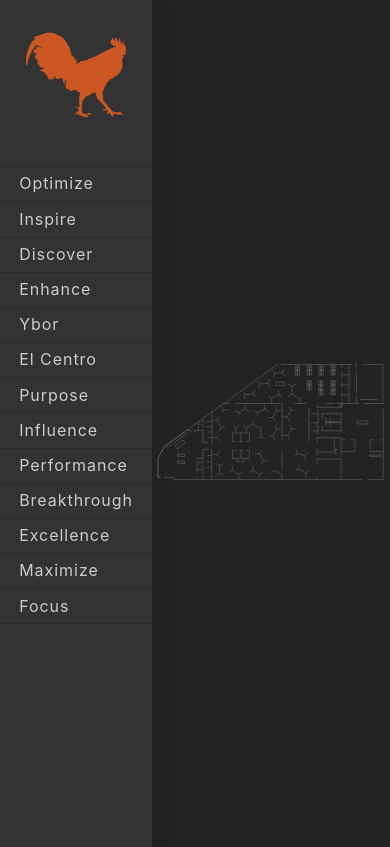
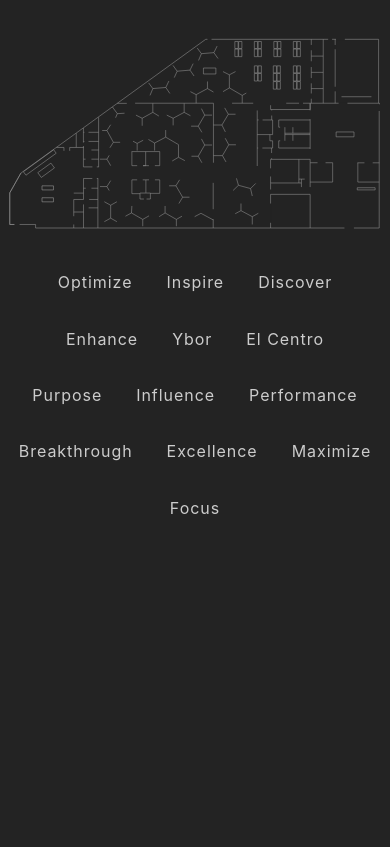
Before and after one commit to josephfusco/room-finder, a React (Create React App) app: page / in a window 390 px wide. Built offline with nearby package versions, Linux system fonts and the light colour scheme.

Commit message:
Update responsive styles

```diff
--- a/src/components/OfficeMap/OfficeMap.js
+++ b/src/components/OfficeMap/OfficeMap.js
@@ -6,7 +6,7 @@ const OfficeMap = withRouter(props => {
   const { pathname } = props.location;
 
   const highlightStyles = {
-    fill: "var(--highlight-color)"
+    fill: "var(--rf-highlight-color)"
   };
 
   return (
--- a/src/containers/App.js
+++ b/src/containers/App.js
@@ -22,9 +22,9 @@ class App extends Component {
   render() {
     return (
       <div className="App">
-        <Info />
         <Nav />
         <OfficeMap />
+        <Info />
       </div>
     );
   }
--- a/src/containers/App.scss
+++ b/src/containers/App.scss
@@ -1,13 +1,19 @@
 @import "~normalize.css/normalize.css";
 
 :root {
-  --primary-color: #cc5722;
-  --page-bg-color: #232323;
-  --sidebar-bg-color: #333;
-  --highlight-color: #00ff00;
-  --link-color: #ccc;
-  --link-color--hover: var(--primary-color);
-  --sidebar-width: 220px;
+  --rf-primary-color: #99c221;
+  --rf-page-bg-color: #232323;
+  --rf-sidebar-bg-color: #333;
+  --rf-highlight-color: #00ff00;
+  --rf-link-color: #ccc;
+  --rf-link-color--hover: var(--rf-primary-color);
+  --rf-sidebar-width: 220px;
+}
+
+@mixin mobile {
+ @media screen and (max-width: 900px) {
+   @content;
+ }
 }
 
 * {
@@ -19,8 +25,7 @@
 }
 
 body {
-  overflow: hidden;
-  background-color: var(--page-bg-color);
+  background-color: var(--rf-page-bg-color);
   font-family: -apple-system, BlinkMacSystemFont, "Segoe UI", "Roboto", "Oxygen",
     "Ubuntu", "Cantarell", "Fira Sans", "Droid Sans", "Helvetica Neue",
     sans-serif;
@@ -28,41 +33,68 @@ body {
   padding: 0;
   -webkit-font-smoothing: antialiased;
   -moz-osx-font-smoothing: grayscale;
+  overflow: hidden;
 }
 
 .App {
   display: flex;
+
+  @include mobile {
+    flex-direction: column;
+    flex-direction: column-reverse;
+  }
 }
 
 .Info {
   position: fixed;
   top: 0;
-  left: var(--sidebar-width);
+  left: var(--rf-sidebar-width);
   margin-top: 2rem;
-  line-height: 85px;
+  line-height: 65px;
+  backface-visibility: hidden;
+
+  @include mobile {
+    text-align: center;
+    position: relative;
+    left: auto;
+    top: auto;
+    margin-top: 1rem;
+  }
 }
 
 .Nav {
-  backface-visibility: hidden;
-  background-color: var(--sidebar-bg-color);
-  box-shadow: 0 0 25px rgba(0, 0, 0, 0.1);
-  width: var(--sidebar-width);
+  background-color: var(--rf-sidebar-bg-color);
+  width: var(--rf-sidebar-width);
+
+  @include mobile {
+    background-color: transparent;
+    width: 100%;
+    text-align: center;
+  }
 }
 
 .OfficeMap {
   width: 100%;
 }
 
+#office-map {
+  @include mobile {
+    height: auto !important;
+    width: 100%;
+    margin: 1rem 0;
+  }
+}
+
 rect.room {
   cursor: pointer;
-  fill: var(--page-bg-color); // Needed to make shape clickable.
+  fill: var(--rf-page-bg-color); // Needed to make shape clickable.
   transition: 0.2s ease-in-out;
-  stroke: var(--page-bg-color);
+  stroke: var(--rf-page-bg-color);
   stroke-width: 3;
   position: relative;
   backface-visibility: hidden;
   &:active {
-    fill: var(--highlight-color);
+    fill: var(--rf-highlight-color);
   }
 }
 
@@ -70,15 +102,24 @@ rect.room {
   margin: 0 0 0 1.25rem;
   font-size: 3rem;
   letter-spacing: 0.06em;
-  color: var(--primary-color);
+  color: var(--rf-primary-color);
+  animation: fadeIn 1s forwards;
+
+  @include mobile {
+    font-size: 2.5rem;
+  }
 }
 
 .logo {
   display: block;
-  fill: var(--primary-color);
+  fill: var(--rf-primary-color);
   height: auto;
   margin: 2rem auto 3rem;
   max-width: 100px;
+
+  @include mobile {
+    display: none;
+  }
 }
 
 .room-list {
@@ -86,9 +127,16 @@ rect.room {
   margin: 1rem 0;
   padding: 0;
 
+  @include mobile {
+    margin: 0;
+    display: flex;
+    flex-wrap: wrap;
+    justify-content: center;
+  }
+
   a {
     box-shadow: inset 0 1px rgba(0, 0, 0, 0.2);
-    color: var(--link-color);
+    color: var(--rf-link-color);
     display: block;
     font-size: 1em;
     letter-spacing: 0.06em;
@@ -98,14 +146,40 @@ rect.room {
     transition: color 0.2s;
     user-select: none;
 
+    @include mobile {
+      box-shadow: none;
+      padding: .8rem 1rem;
+      border: 1px solid transparent;
+      border-radius: 4px;
+    }
+
     &:hover,
     &:focus,
     &.active {
-      color: var(--link-color--hover);
+      color: var(--rf-link-color--hover);
+
+      @include mobile {
+        border-color: var(--rf-link-color--hover);
+      }
     }
   }
 
   li:last-child a {
     box-shadow: inset 0 1px rgba(0, 0, 0, 0.2), inset 0 -1px rgba(0, 0, 0, 0.2);
+
+    @include mobile {
+      box-shadow: none;
+    }
   }
 }
+
+@keyframes fadeIn {
+  from {
+    opacity: 0;
+    transform: translateX(-3px);
+  }
+  to {
+    opacity: 1;
+    transform: translateX(0);
+  }
+}
```
